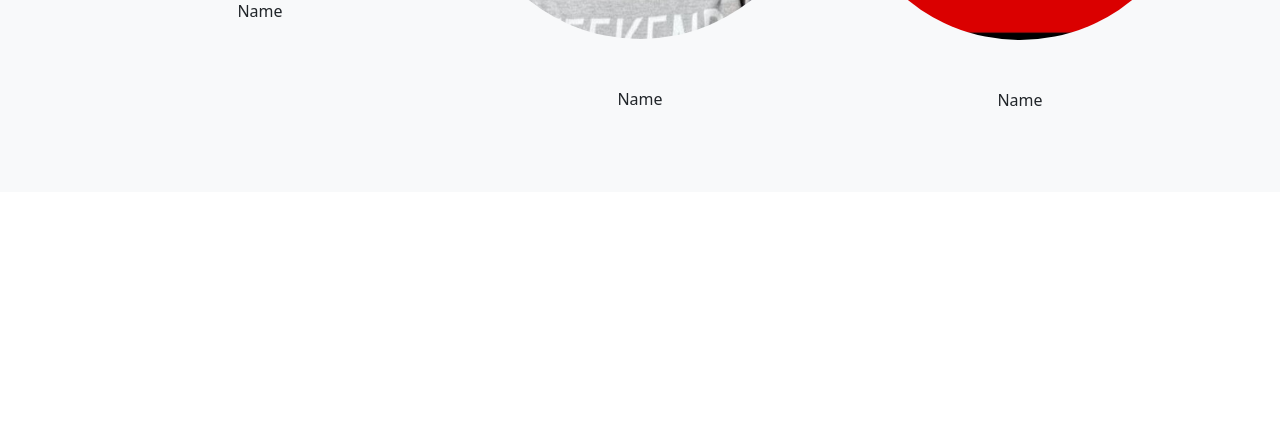
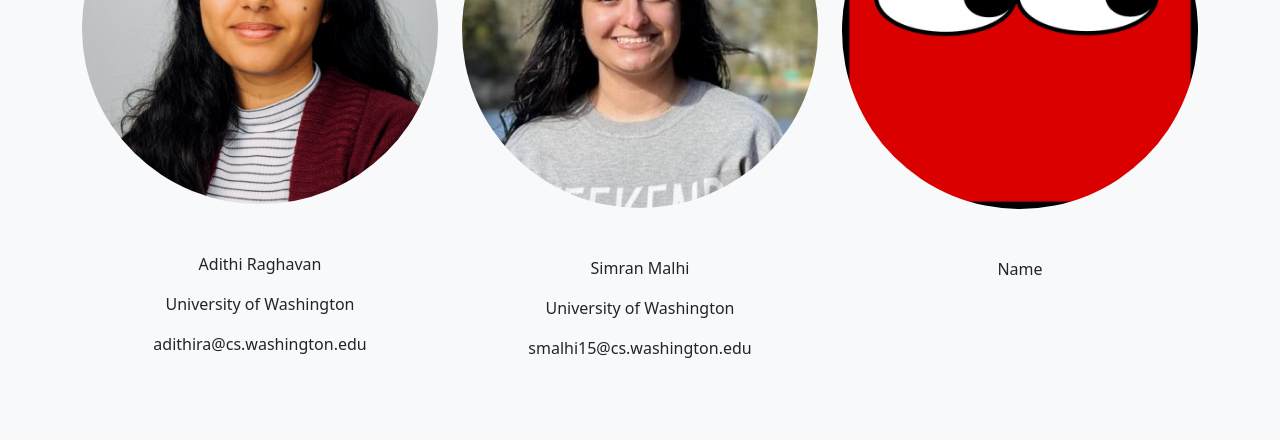
Before and after one commit to Social-Futures-Lab/FilterBuddy, a Django app: page / in a window 1280 px wide. Shown: the part 2519-2959 px from the top of the page. Before the commit the page ends 2625 px from the top, so only its background shows below. Run offline with Django 3.2, Linux system fonts and the light colour scheme.

Commit message:
update about css again

```diff
--- a/youtube/templates/youtube/about_us_new.html
+++ b/youtube/templates/youtube/about_us_new.html
@@ -49,27 +49,33 @@
           </div>
           <br>
           <h2>Team</h2>
-          <h4 class="col-4">Creators</h4>
+          <h4 class="col-4">Creators & Developers</h4>
           <div class="row row-cols-1 row-cols-md-3 mb-3 text-center">
             <div class="col">
               <div class="profile">
-                <img src="{% static 'youtube/shagun.jpeg' %}" class="img-fluid rounded-circle py-5"
+                <img src="{% static 'youtube/shagun.png' %}" class="img-fluid rounded-circle py-5"
                 alt=""/>
-                <p>Name</p>
+                <p>Shagun Jhaver</p>
+                <p>Rutgers University</p>
+                <p>sj917@rutgers.edu</p>
               </div>
             </div>
             <div class="col">
               <div class="profile">
-                <img src="{% static 'youtube/amyz.jpeg' %}" class="img-fluid rounded-circle py-5"
-                alt="photo of a pitbull dog wearing green glasses with the year 2022"/>
-                <p>Name</p>
+                <img src="{% static 'youtube/amyz.png' %}" class="img-fluid rounded-circle py-5"
+                alt=""/>
+                <p>Amy X. Zhang</p>
+                <p>University of Washington</p>
+                <p>axz@cs.uw.edu</p>
               </div>
             </div>
             <div class="col">
               <div class="profile">
-                <img src="{% static 'youtube/cqz.jpeg' %}" class="img-fluid rounded-circle py-5"
-                alt="photo of a pitbull dog wearing green glasses with the year 2022"/>
-                <p>Name</p>
+                <img src="{% static 'youtube/cqz.png' %}" class="img-fluid rounded-circle py-5"
+                alt=""/>
+                <p>Jim Chen</p>
+                <p>University of Washington</p>
+                <p>cqz@cs.washington.edu</p>
               </div>
             </div>
           </div>
@@ -77,22 +83,26 @@
           <div class="row row-cols-1 row-cols-md-3 mb-3 text-center">
             <div class="col">
               <div class="profile">
-                <img src="{% static 'youtube/adithi.jpeg' %}" class="img-fluid rounded-circle py-5"
+                <img src="{% static 'youtube/adithi.png' %}" class="img-fluid rounded-circle py-5"
                 alt=""/>
-                <p>Name</p>
+                <p>Adithi Raghavan</p>
+                <p>University of Washington</p>
+                <p>adithira@cs.washington.edu</p>
               </div>
             </div>
             <div class="col">
               <div class="profile">
                 <img src="{% static 'youtube/simran.jpeg' %}" class="img-fluid rounded-circle py-5"
-                alt="photo of a pitbull dog wearing green glasses with the year 2022"/>
-                <p>Name</p>
+                alt=""/>
+                <p>Simran Malhi</p>
+                <p>University of Washington</p>
+                <p>smalhi15@cs.washington.edu</p>
               </div>
             </div>
             <div class="col">
               <div class="profile">
                 <img src="{% static 'youtube/square.jpeg' %}" class="img-fluid rounded-circle py-5"
-                alt="photo of a pitbull dog wearing green glasses with the year 2022"/>
+                alt=""/>
                 <p>Name</p>
               </div>
             </div>
```
